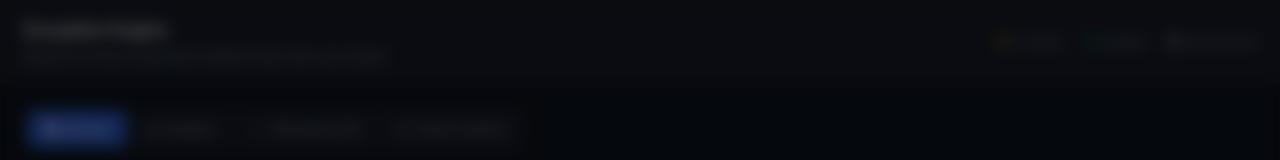
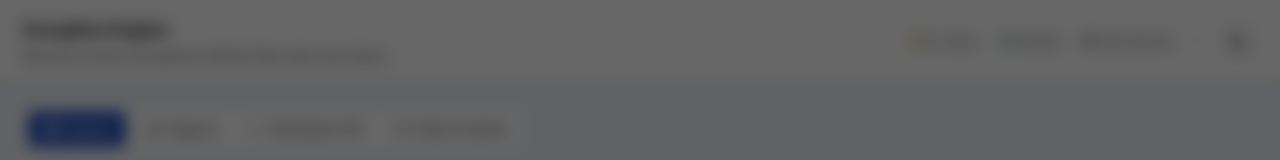
Before and after one commit to MujtabaJ30/Invoice-exception-handler, a React (Vite) app: page / in a window 1280 px wide. Shown: the top 160 px of the page. Built offline with nearby package versions, Linux system fonts and the light colour scheme; no server answers.

Commit message:
feat: add light mode with OKLCH tokens and header theme toggle

```diff
--- a/index.html
+++ b/index.html
@@ -9,6 +9,14 @@
       href="https://fonts.googleapis.com/css2?family=Inter:wght@400;500;600;700&family=JetBrains+Mono:wght@400;500&display=swap"
       rel="stylesheet"
     />
+    <script>
+      (function() {
+        var theme = localStorage.getItem('zamp_exception_engine_theme');
+        if (theme === 'dark' || (!theme && window.matchMedia('(prefers-color-scheme: dark)').matches)) {
+          document.documentElement.classList.add('dark');
+        }
+      })();
+    </script>
   </head>
   <body>
     <div id="root"></div>
--- a/src/components/Dashboard.tsx
+++ b/src/components/Dashboard.tsx
@@ -21,6 +21,7 @@ import Onboarding from './Onboarding';
 import HowItWorks from './HowItWorks';
 import MetricsDashboard from './MetricsDashboard';
 import InvoiceUploader from './InvoiceUploader';
+import ThemeToggle from './ThemeToggle';
 
 interface DashboardProps {
   readonly companyId: string;
@@ -130,6 +131,8 @@ export default function Dashboard({
             <StatBadge value={pendingExceptions.length} label="to review" color="warning" />
             <StatBadge value={handledCount} label="handled" color="success" />
             <StatBadge value={rulesLearnedCount} label="rules learned" color="foreground" />
+            <div className="w-px h-5 bg-border" />
+            <ThemeToggle />
           </div>
         </div>
       </header>
--- /dev/null
+++ b/src/components/ThemeToggle.tsx
@@ -0,0 +1,45 @@
+import { useState, useEffect } from 'react';
+import { Sun, Moon } from '@phosphor-icons/react';
+
+const THEME_KEY = 'zamp_exception_engine_theme';
+
+function getInitialTheme(): 'light' | 'dark' {
+  if (typeof window === 'undefined') return 'light';
+  const stored = localStorage.getItem(THEME_KEY);
+  if (stored === 'dark' || stored === 'light') return stored;
+  return window.matchMedia('(prefers-color-scheme: dark)').matches ? 'dark' : 'light';
+}
+
+function applyTheme(theme: 'light' | 'dark'): void {
+  if (theme === 'dark') {
+    document.documentElement.classList.add('dark');
+  } else {
+    document.documentElement.classList.remove('dark');
+  }
+}
+
+export default function ThemeToggle() {
+  const [theme, setTheme] = useState<'light' | 'dark'>(getInitialTheme);
+
+  useEffect(() => {
+    applyTheme(theme);
+    localStorage.setItem(THEME_KEY, theme);
+  }, [theme]);
+
+  const toggle = () => setTheme((prev) => (prev === 'dark' ? 'light' : 'dark'));
+
+  return (
+    <button
+      onClick={toggle}
+      className="inline-flex items-center justify-center w-9 h-9 rounded-lg border border-border bg-card hover:bg-accent transition-colors"
+      aria-label={`Switch to ${theme === 'dark' ? 'light' : 'dark'} mode`}
+      title={`Switch to ${theme === 'dark' ? 'light' : 'dark'} mode`}
+    >
+      {theme === 'dark' ? (
+        <Sun size={16} weight="fill" className="text-warning" />
+      ) : (
+        <Moon size={16} weight="fill" className="text-muted-foreground" />
+      )}
+    </button>
+  );
+}
--- a/src/index.css
+++ b/src/index.css
@@ -5,42 +5,42 @@
   --font-sans: 'Inter', system-ui, -apple-system, sans-serif;
   --font-mono: 'JetBrains Mono', 'Fira Code', monospace;
 
-  /* Semantic color tokens — dark theme defaults */
-  --color-background: oklch(21% 0.025 264);
-  --color-foreground: oklch(97% 0.01 264);
+  /* Light mode color tokens (default) */
+  --color-background: oklch(100% 0 0);
+  --color-foreground: oklch(14% 0.01 264);
 
-  --color-primary: oklch(54% 0.2 264);
+  --color-primary: oklch(48% 0.18 264);
   --color-primary-foreground: oklch(97% 0.01 264);
 
-  --color-secondary: oklch(28% 0.025 264);
-  --color-secondary-foreground: oklch(97% 0.01 264);
+  --color-secondary: oklch(96% 0.01 264);
+  --color-secondary-foreground: oklch(14% 0.01 264);
 
-  --color-muted: oklch(28% 0.025 264);
-  --color-muted-foreground: oklch(65% 0.025 264);
+  --color-muted: oklch(96% 0.01 264);
+  --color-muted-foreground: oklch(45% 0.02 264);
 
-  --color-accent: oklch(28% 0.025 264);
-  --color-accent-foreground: oklch(97% 0.01 264);
+  --color-accent: oklch(96% 0.01 264);
+  --color-accent-foreground: oklch(14% 0.01 264);
 
-  --color-success: oklch(62% 0.18 160);
+  --color-success: oklch(55% 0.16 160);
   --color-success-foreground: oklch(97% 0.01 160);
 
-  --color-warning: oklch(72% 0.15 80);
+  --color-warning: oklch(65% 0.14 80);
   --color-warning-foreground: oklch(21% 0.025 80);
 
-  --color-danger: oklch(52% 0.22 27);
+  --color-danger: oklch(48% 0.2 27);
   --color-danger-foreground: oklch(97% 0.01 27);
 
-  --color-border: oklch(28% 0.025 264);
-  --color-ring: oklch(54% 0.2 264);
-  --color-ring-offset: oklch(21% 0.025 264);
+  --color-border: oklch(90% 0.01 264);
+  --color-ring: oklch(48% 0.18 264);
+  --color-ring-offset: oklch(100% 0 0);
 
-  --color-card: oklch(24% 0.025 264);
-  --color-card-foreground: oklch(97% 0.01 264);
+  --color-card: oklch(100% 0 0);
+  --color-card-foreground: oklch(14% 0.01 264);
 
-  --color-surface: oklch(19% 0.025 264);
-  --color-surface-foreground: oklch(97% 0.01 264);
+  --color-surface: oklch(97% 0.01 264);
+  --color-surface-foreground: oklch(14% 0.01 264);
 
-  --color-surface-elevated: oklch(26% 0.025 264);
+  --color-surface-elevated: oklch(100% 0 0);
 
   /* Radius tokens */
   --radius-sm: 0.25rem;
@@ -93,6 +93,44 @@
     outline-offset: 2px;
     border-radius: var(--radius-sm);
   }
+
+  .dark {
+    --color-background: oklch(21% 0.025 264);
+    --color-foreground: oklch(97% 0.01 264);
+
+    --color-primary: oklch(54% 0.2 264);
+    --color-primary-foreground: oklch(97% 0.01 264);
+
+    --color-secondary: oklch(28% 0.025 264);
+    --color-secondary-foreground: oklch(97% 0.01 264);
+
+    --color-muted: oklch(28% 0.025 264);
+    --color-muted-foreground: oklch(65% 0.025 264);
+
+    --color-accent: oklch(28% 0.025 264);
+    --color-accent-foreground: oklch(97% 0.01 264);
+
+    --color-success: oklch(62% 0.18 160);
+    --color-success-foreground: oklch(97% 0.01 160);
+
+    --color-warning: oklch(72% 0.15 80);
+    --color-warning-foreground: oklch(21% 0.025 80);
+
+    --color-danger: oklch(52% 0.22 27);
+    --color-danger-foreground: oklch(97% 0.01 27);
+
+    --color-border: oklch(28% 0.025 264);
+    --color-ring: oklch(54% 0.2 264);
+    --color-ring-offset: oklch(21% 0.025 264);
+
+    --color-card: oklch(24% 0.025 264);
+    --color-card-foreground: oklch(97% 0.01 264);
+
+    --color-surface: oklch(19% 0.025 264);
+    --color-surface-foreground: oklch(97% 0.01 264);
+
+    --color-surface-elevated: oklch(26% 0.025 264);
+  }
 }
 
 /* Reduced motion preference */
```
